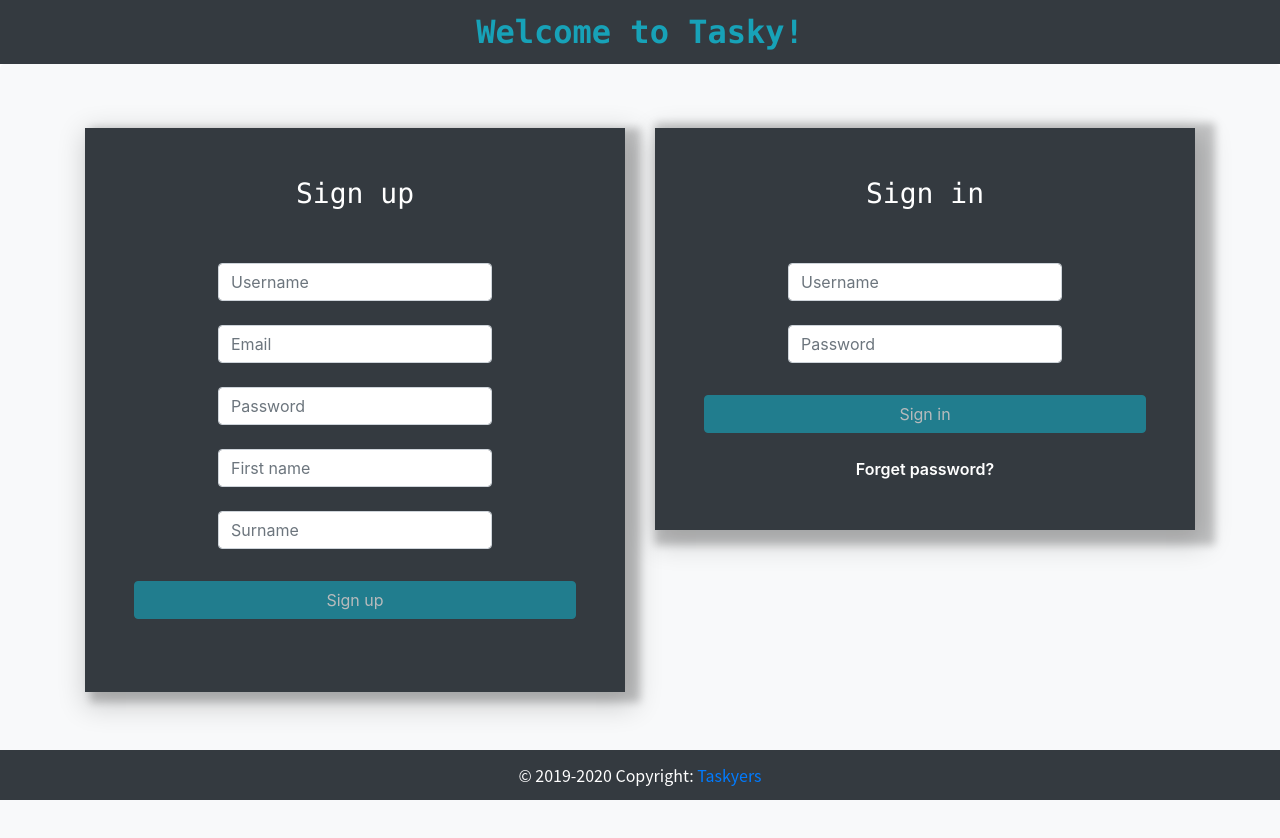
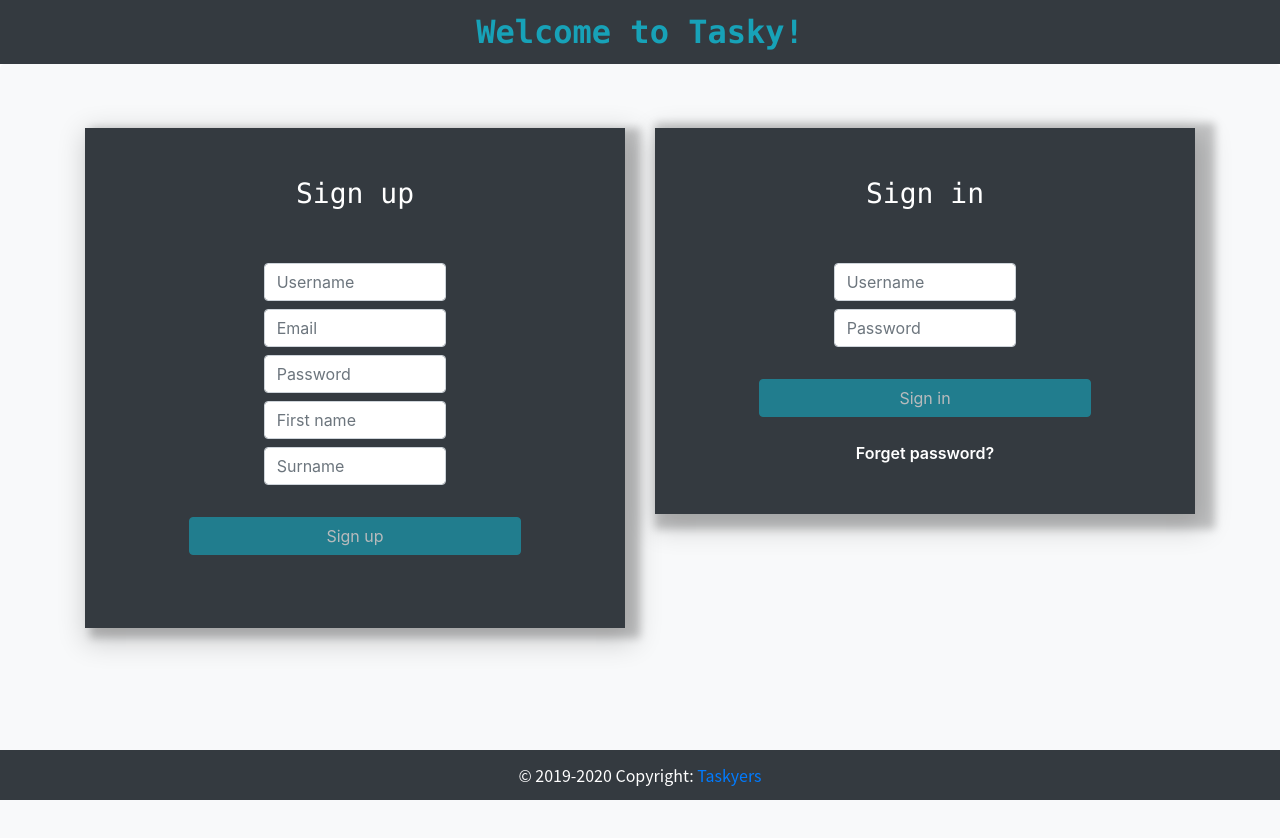
Before and after one commit to Taskyers/tasky-ui, an Angular app: page / in a window 1280 px wide. Shown: the top 838 px of the page. Built offline with nearby package versions, Linux system fonts and the light colour scheme.

Commit message:
Layout fix

```diff
--- a/src/app/components/login/login.component.css
+++ b/src/app/components/login/login.component.css
@@ -23,6 +23,21 @@
     animation         : glow 1s ease-in-out infinite alternate;
 }
 
+.form-group {
+    height : auto;
+    margin : auto;
+    width  : 55%;
+}
+
+.form-group input {
+    width : 100%;
+}
+
+.login-form form {
+    width: 75%;
+    margin: auto;
+}
+
 @-webkit-keyframes glow {
     from {
         text-shadow : 0 0 2px #fff, 0 0 5px #fff, 0 0 7px #fff, 0 0 9px #fff, 0 0 10px #fff, 0 0 12px #fff, 0 0 13px #fff;
--- a/src/app/components/login/login.component.html
+++ b/src/app/components/login/login.component.html
@@ -24,7 +24,7 @@
 				<login-message [control] = "loginForm.get('password')"></login-message>
 			</div>
 		</div>
-		<button class = "btn btn-info my-4 btn-block form-group" type = "submit" [disabled] = "!loginForm.valid">Sign in</button>
+		<button class = "btn btn-info my-4 btn-block" type = "submit" [disabled] = "!loginForm.valid">Sign in</button>
 	</form>
 	<a href = "#" class = "btn-forgot-password">Forget password?</a>
 </div>
--- a/src/app/components/registration/registration.component.css
+++ b/src/app/components/registration/registration.component.css
@@ -11,3 +11,17 @@
     color         : #fff;
     font-family   : "Lucida Console", Monaco, monospace;
 }
+.form-group {
+    height : auto;
+    margin : auto;
+    width  : 55%;
+}
+
+.form-group input {
+    width : 100%;
+}
+
+.registration-form form {
+    width: 75%;
+    margin: auto;
+}
```
Also changed, not shown: 1 other file (tests, documents, lock files or other folders).
